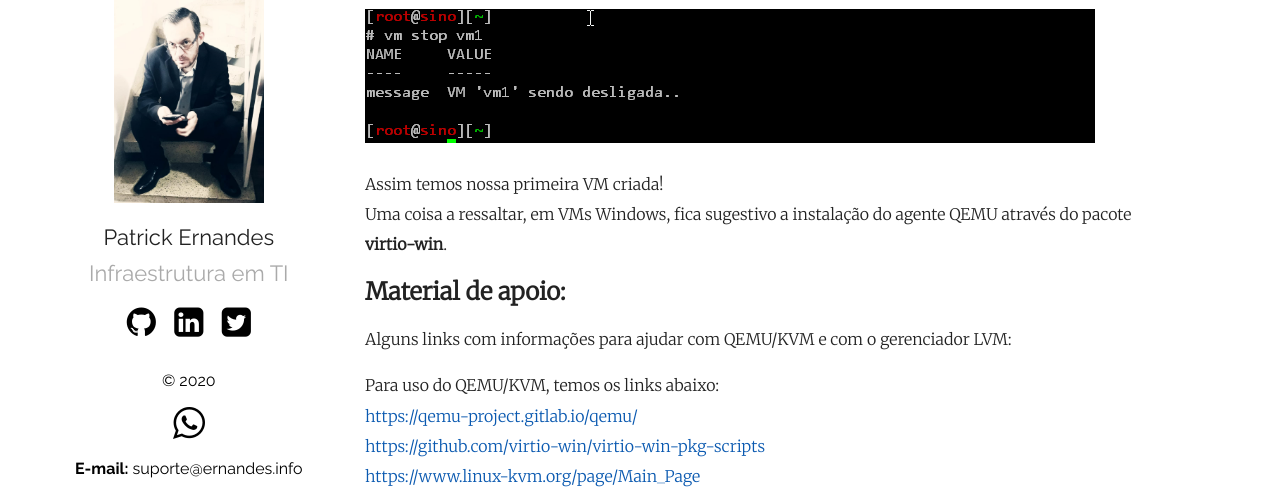
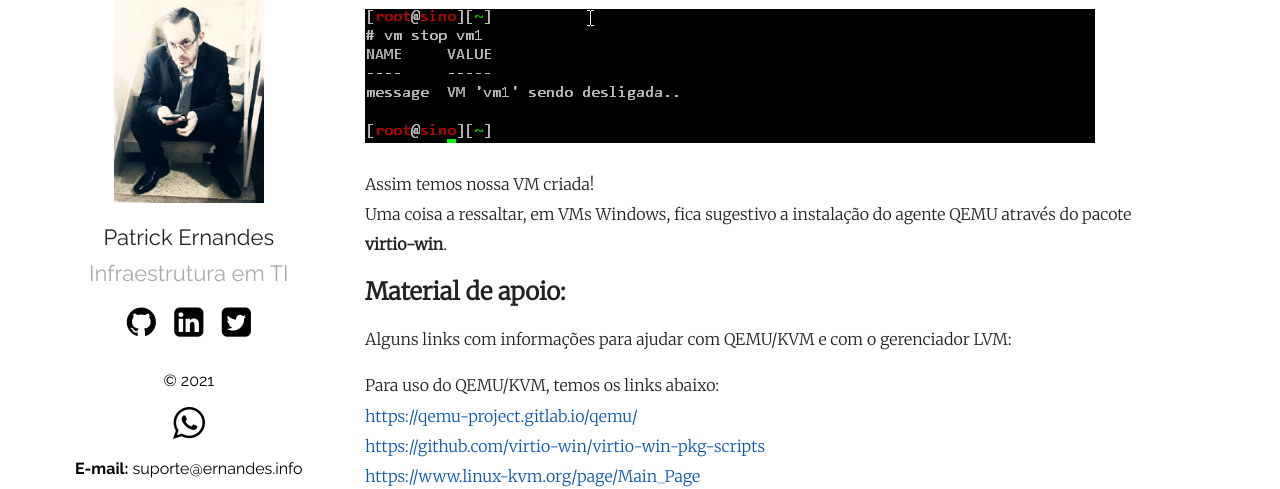
Before and after one commit to patrickernandes/site, a Jekyll site: the page built from docs/sino.md, in a window 1280 px wide and 900 px high, scrolled down 9142 px. Shown: the part 121-610 px from the top of the window. Built offline with Jekyll 4.4.1, drawn with Linux system fonts in a browser that asks for light colours; our own code applies the rules of GitHub Pages for plain Markdown files.

Commit message:
pequenas correçoes.

````diff
--- a/docs/_layouts/default.html
+++ b/docs/_layouts/default.html
@@ -16,7 +16,7 @@
                 <a href="https://whats.link/{{ site.plainwhite.social_links.whatsapp }}"><li><i class="icon-whatsapp"></i></li></a>
                 <a href="https://t.me/{{ site.plainwhite.social_links.telegram }}"><li><i class="icon-telegram-squared"></i></li></a>
 			</ul>
-			<p>&copy; 2020</p>
+			<p>&copy; 2021</p>
 
             <!--  <a href="https://whats.link/patrickernandes" target="_blank">  -->
             <a href="https://api.whatsapp.com/send?phone=5511970805605" target="_blank">
--- a/docs/sino.md
+++ b/docs/sino.md
@@ -240,7 +240,7 @@ vm stop vm1
 ```
 ![Stop](/sino/vm_stop.png "Sino stop.")
 
-Assim temos nossa primeira VM criada!
+Assim temos nossa VM criada!
 Uma coisa a ressaltar, em VMs Windows, fica sugestivo a instalação do agente QEMU através do pacote  **virtio-win**.
 &nbsp;
 
````
Also changed, not shown: docs/sino/linuxlist.txt (line endings or trailing spaces).
